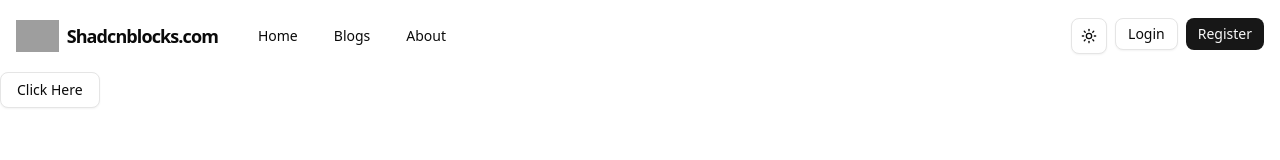
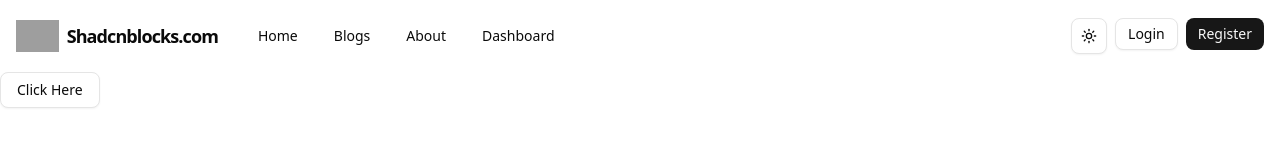
Before and after one commit to arafat-yasin-2413/blog-site-client, a Next.js app: page / in a window 1280 px wide. Shown: the top 160 px of the page. Built offline with nearby package versions, Linux system fonts and the light colour scheme; grey boxes are pictures that could not be loaded.

Commit message:
adds dashboard link in navbar

```diff
--- a/src/components/layout/Navbar.tsx
+++ b/src/components/layout/Navbar.tsx
@@ -62,6 +62,10 @@ const Navbar = ({
         {
             title: "About",
             url: "/about",
+        },
+        {
+            title: "Dashboard",
+            url: "/dashboard",
         },
     ],
     auth = {
```
